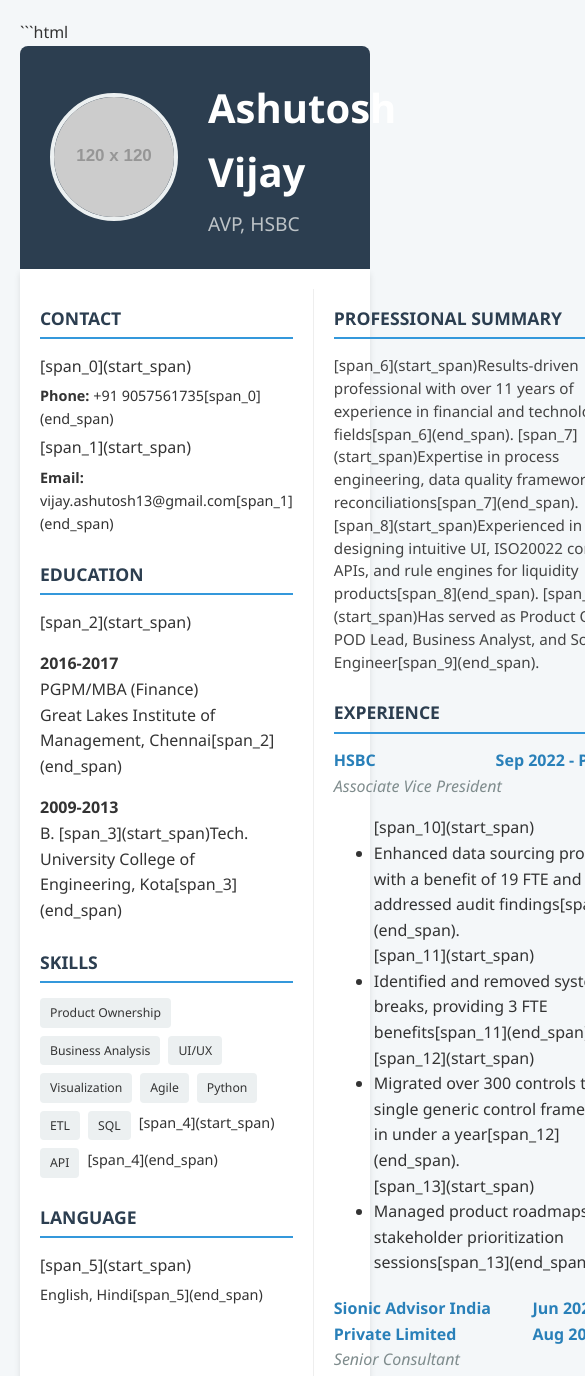
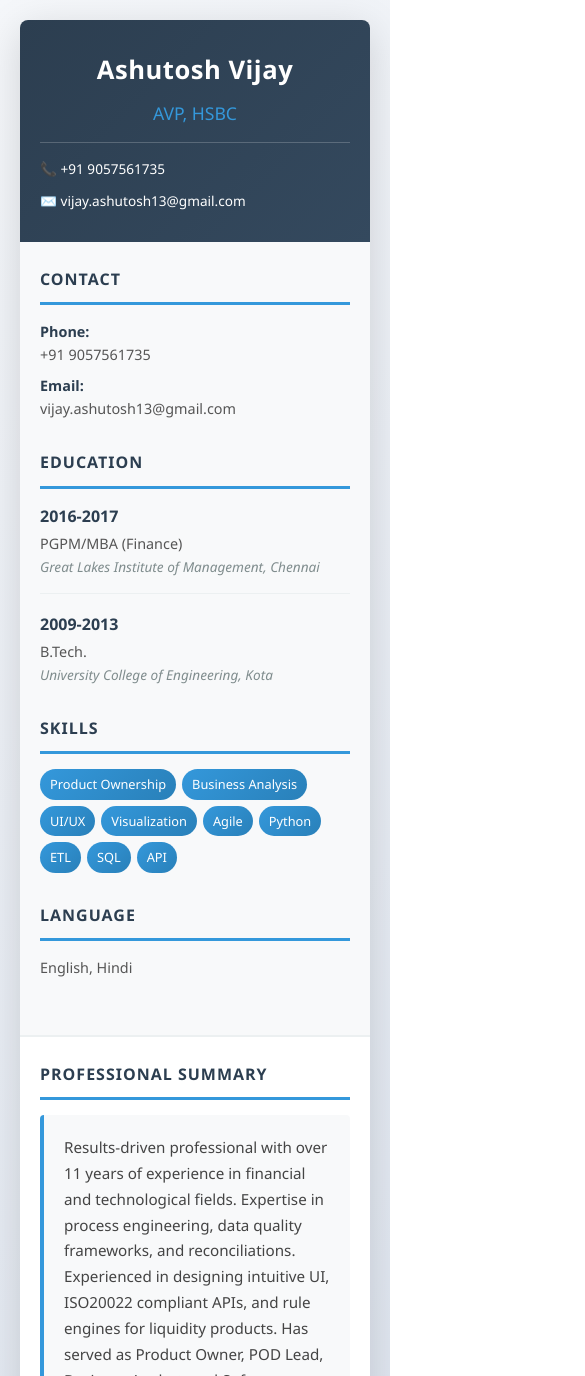
Before and after one commit to advij91/bio, a plain HTML site: page bio.html in a window 390 px wide. Shown: the top 1376 px of the page, 585 px wide, since content can reach past the window. Drawn offline with Linux system fonts and the light colour scheme; placeholder pictures from the web are drawn by us.

Commit message:
Improve resume design and fix HTML structure

````diff
--- a/bio.html
+++ b/bio.html
@@ -1,4 +1,3 @@
-```html
 <!DOCTYPE html>
 <html lang="en">
 <head>
@@ -6,168 +5,429 @@
     <meta name="viewport" content="width=device-width, initial-scale=1.0">
     <title>Resume - Ashutosh Vijay</title>
     <style>
+        * {
+            margin: 0;
+            padding: 0;
+            box-sizing: border-box;
+        }
+
         body {
             font-family: 'Segoe UI', Tahoma, Geneva, Verdana, sans-serif;
             line-height: 1.6;
             color: #333;
+            background: linear-gradient(135deg, #f5f7fa 0%, #c3cfe2 100%);
+            padding: 20px;
+            min-height: 100vh;
+        }
+
+        .resume-container {
             max-width: 900px;
             margin: 0 auto;
-            padding: 20px;
-            background-color: #f4f7f9;
+            background: white;
+            border-radius: 8px;
+            box-shadow: 0 10px 40px rgba(0, 0, 0, 0.15);
+            overflow: hidden;
         }
+
         .header {
+            background: linear-gradient(135deg, #2c3e50 0%, #34495e 100%);
+            color: white;
+            padding: 40px 30px;
+            text-align: center;
+        }
+
+        .header h1 {
+            font-size: 2.5em;
+            font-weight: 700;
+            margin-bottom: 8px;
+            letter-spacing: 0.5px;
+        }
+
+        .header .title {
+            font-size: 1.3em;
+            color: #3498db;
+            font-weight: 500;
+            margin-bottom: 15px;
+        }
+
+        .header-contact {
+            display: flex;
+            justify-content: center;
+            gap: 25px;
+            font-size: 0.95em;
+            flex-wrap: wrap;
+            margin-top: 15px;
+            border-top: 1px solid rgba(255, 255, 255, 0.2);
+            padding-top: 15px;
+        }
+
+        .header-contact span {
             display: flex;
             align-items: center;
-            background: #2c3e50;
-            color: white;
-            padding: 30px;
-            border-radius: 8px 8px 0 0;
+            gap: 8px;
         }
-        .header-img {
-            width: 120px;
-            height: 120px;
-            border-radius: 50%;
-            border: 4px solid #ecf0f1;
-            margin-right: 30px;
+
+        .content-wrapper {
+            display: grid;
+            grid-template-columns: 280px 1fr;
+            gap: 0;
         }
-        .header-text h1 {
-            margin: 0;
-            font-size: 2.5em;
+
+        .sidebar {
+            background: #f8f9fa;
+            padding: 30px 20px;
+            border-right: 2px solid #ecf0f1;
         }
-        .header-text p {
-            margin: 5px 0 0;
-            font-size: 1.2em;
-            color: #bdc3c7;
+
+        .main-content {
+            padding: 30px 30px;
         }
-        .container {
-            display: grid;
-            grid-template-columns: 1fr 2fr;
-            gap: 20px;
-            background: white;
-            padding: 20px;
-            border-radius: 0 0 8px 8px;
-            box-shadow: 0 4px 6px rgba(0,0,0,0.1);
+
+        section {
+            margin-bottom: 30px;
         }
-        .sidebar {
-            border-right: 1px solid #eee;
-            padding-right: 20px;
-        }
-        section {
-            margin-bottom: 25px;
-        }
+
         h2 {
             color: #2c3e50;
-            border-bottom: 2px solid #3498db;
-            padding-bottom: 5px;
+            border-bottom: 3px solid #3498db;
+            padding-bottom: 10px;
             text-transform: uppercase;
             font-size: 1.1em;
+            margin-bottom: 15px;
+            letter-spacing: 1px;
+            font-weight: 600;
         }
-        .contact-info p, .skills-list, .lang-list {
+
+        .contact-info p {
             font-size: 0.9em;
-            margin: 5px 0;
+            margin: 8px 0;
+            color: #555;
+            word-break: break-word;
         }
+
+        .contact-info strong {
+            color: #2c3e50;
+        }
+
+        .education-item {
+            margin-bottom: 18px;
+            padding-bottom: 15px;
+            border-bottom: 1px solid #ecf0f1;
+        }
+
+        .education-item:last-child {
+            border-bottom: none;
+            margin-bottom: 0;
+            padding-bottom: 0;
+        }
+
+        .education-item p {
+            font-size: 0.9em;
+            line-height: 1.5;
+            color: #555;
+        }
+
+        .education-item strong {
+            color: #2c3e50;
+            display: block;
+            margin-bottom: 3px;
+        }
+
+        .education-item em {
+            display: block;
+            color: #7f8c8d;
+            font-size: 0.85em;
+            margin-top: 2px;
+        }
+
         .skills-list {
-            list-style: none;
-            padding: 0;
             display: flex;
             flex-wrap: wrap;
             gap: 8px;
+            list-style: none;
         }
+
         .skill-tag {
-            background: #ecf0f1;
-            padding: 5px 10px;
+            background: linear-gradient(135deg, #3498db, #2980b9);
+            color: white;
+            padding: 6px 12px;
+            border-radius: 20px;
+            font-size: 0.85em;
+            font-weight: 500;
+            transition: all 0.3s ease;
+            cursor: default;
+            display: inline-block;
+        }
+
+        .skill-tag:hover {
+            transform: translateY(-2px);
+            box-shadow: 0 4px 12px rgba(52, 152, 219, 0.4);
+        }
+
+        .language-list {
+            font-size: 0.9em;
+            color: #555;
+        }
+
+        .professional-summary {
+            font-size: 0.95em;
+            color: #444;
+            line-height: 1.7;
+            background: #f8f9fa;
+            padding: 20px;
+            border-left: 4px solid #3498db;
             border-radius: 4px;
-            font-size: 0.85em;
         }
+
         .experience-item {
-            margin-bottom: 20px;
+            margin-bottom: 25px;
+            padding-bottom: 20px;
+            border-bottom: 1px solid #ecf0f1;
         }
+
+        .experience-item:last-child {
+            border-bottom: none;
+            margin-bottom: 0;
+            padding-bottom: 0;
+        }
+
         .exp-header {
             display: flex;
             justify-content: space-between;
-            font-weight: bold;
-            color: #2980b9;
+            align-items: baseline;
+            margin-bottom: 5px;
+            flex-wrap: wrap;
+            gap: 10px;
         }
+
+        .company-name {
+            font-weight: 700;
+            color: #2c3e50;
+            font-size: 1.05em;
+        }
+
+        .date-range {
+            font-size: 0.9em;
+            color: #7f8c8d;
+            font-weight: 500;
+        }
+
         .job-title {
             font-style: italic;
-            color: #7f8c8d;
-            margin-bottom: 5px;
+            color: #3498db;
+            margin-bottom: 10px;
+            font-weight: 500;
         }
+
+        .experience-item ul {
+            list-style: none;
+            margin-left: 0;
+        }
+
+        .experience-item li {
+            font-size: 0.9em;
+            margin-bottom: 8px;
+            padding-left: 20px;
+            position: relative;
+            color: #555;
+            line-height: 1.5;
+        }
+
+        .experience-item li:before {
+            content: "▸";
+            position: absolute;
+            left: 0;
+            color: #3498db;
+            font-weight: bold;
+        }
+
         .project-table {
             width: 100%;
             border-collapse: collapse;
-            margin: 15px 0;
+            margin: 20px 0;
             font-size: 0.9em;
+            box-shadow: 0 2px 8px rgba(0, 0, 0, 0.08);
+            border-radius: 4px;
+            overflow: hidden;
         }
-        .project-table th, .project-table td {
-            border: 1px solid #ddd;
-            padding: 10px;
+
+        .project-table th,
+        .project-table td {
+            padding: 12px 15px;
             text-align: left;
+            border: 1px solid #ecf0f1;
         }
+
         .project-table th {
+            background: linear-gradient(135deg, #ecf0f1, #e0e6ed);
+            color: #2c3e50;
+            font-weight: 600;
+            width: 25%;
+        }
+
+        .project-table td {
+            color: #555;
+        }
+
+        .project-table tr:hover {
             background-color: #f8f9fa;
-            width: 30%;
         }
-        .summary {
-            font-size: 0.95em;
-            color: #444;
-            line-height: 1.5;
+
+        /* Responsive Design */
+        @media (max-width: 768px) {
+            .content-wrapper {
+                grid-template-columns: 1fr;
+            }
+
+            .sidebar {
+                border-right: none;
+                border-bottom: 2px solid #ecf0f1;
+                padding: 25px 20px;
+            }
+
+            .header {
+                padding: 30px 20px;
+            }
+
+            .header h1 {
+                font-size: 2em;
+            }
+
+            .header-contact {
+                gap: 15px;
+                font-size: 0.85em;
+            }
+
+            .main-content {
+                padding: 25px 20px;
+            }
+
+            .exp-header {
+                flex-direction: column;
+                align-items: flex-start;
+            }
+
+            .project-table {
+                font-size: 0.85em;
+            }
+
+            .project-table th,
+            .project-table td {
+                padding: 10px 12px;
+            }
+        }
+
+        @media (max-width: 480px) {
+            .header h1 {
+                font-size: 1.6em;
+            }
+
+            .header .title {
+                font-size: 1.1em;
+            }
+
+            .header-contact {
+                flex-direction: column;
+                gap: 10px;
+            }
+
+            h2 {
+                font-size: 1em;
+            }
+
+            .skills-list {
+                gap: 6px;
+            }
+
+            .skill-tag {
+                padding: 5px 10px;
+                font-size: 0.8em;
+            }
+        }
+
+        /* Print Styles */
+        @media print {
+            body {
+                background: white;
+                padding: 0;
+            }
+
+            .resume-container {
+                box-shadow: none;
+                border-radius: 0;
+            }
+
+            .skill-tag:hover {
+                transform: none;
+                box-shadow: none;
+            }
         }
     </style>
 </head>
 <body>
 
+    <div class="resume-container">
+
         <div class="header">
-        <img src="https://via.placeholder.com/120" alt="Ashutosh Vijay" class="header-img">
-        <div class="header-text">
             <h1>Ashutosh Vijay</h1>
-            <p>AVP, HSBC</p>
+            <div class="title">AVP, HSBC</div>
+            <div class="header-contact">
+                <span>📞 +91 9057561735</span>
+                <span>✉️ vijay.ashutosh13@gmail.com</span>
             </div>
         </div>
 
-    <div class="container">
+        <div class="content-wrapper">
             <div class="sidebar">
                 <section class="contact-info">
                     <h2>Contact</h2>
-                [span_0](start_span)<p><strong>Phone:</strong> +91 9057561735[span_0](end_span)</p>
-                [span_1](start_span)<p><strong>Email:</strong> vijay.ashutosh13@gmail.com[span_1](end_span)</p>
+                    <p><strong>Phone:</strong><br>+91 9057561735</p>
+                    <p><strong>Email:</strong><br>vijay.ashutosh13@gmail.com</p>
                 </section>
 
                 <section>
                     <h2>Education</h2>
-                [span_2](start_span)<p><strong>2016-2017</strong><br>PGPM/MBA (Finance)<br>Great Lakes Institute of Management, Chennai[span_2](end_span)</p>
-                <p><strong>2009-2013</strong><br>B. [span_3](start_span)Tech.<br>University College of Engineering, Kota[span_3](end_span)</p>
+                    <div class="education-item">
+                        <strong>2016-2017</strong>
+                        <p>PGPM/MBA (Finance)</p>
+                        <em>Great Lakes Institute of Management, Chennai</em>
+                    </div>
+                    <div class="education-item">
+                        <strong>2009-2013</strong>
+                        <p>B.Tech.</p>
+                        <em>University College of Engineering, Kota</em>
+                    </div>
                 </section>
 
                 <section>
                     <h2>Skills</h2>
-                <div class="skills-list">
-                    <span class="skill-tag">Product Ownership</span>
-                    <span class="skill-tag">Business Analysis</span>
-                    <span class="skill-tag">UI/UX</span>
-                    <span class="skill-tag">Visualization</span>
-                    <span class="skill-tag">Agile</span>
-                    <span class="skill-tag">Python</span>
-                    <span class="skill-tag">ETL</span>
-                    <span class="skill-tag">SQL</span>
-                    [span_4](start_span)<span class="skill-tag">API</span>[span_4](end_span)
-                </div>
+                    <ul class="skills-list">
+                        <li class="skill-tag">Product Ownership</li>
+                        <li class="skill-tag">Business Analysis</li>
+                        <li class="skill-tag">UI/UX</li>
+                        <li class="skill-tag">Visualization</li>
+                        <li class="skill-tag">Agile</li>
+                        <li class="skill-tag">Python</li>
+                        <li class="skill-tag">ETL</li>
+                        <li class="skill-tag">SQL</li>
+                        <li class="skill-tag">API</li>
+                    </ul>
                 </section>
 
                 <section>
                     <h2>Language</h2>
-                [span_5](start_span)<p class="lang-list">English, Hindi[span_5](end_span)</p>
+                    <p class="language-list">English, Hindi</p>
                 </section>
             </div>
 
             <div class="main-content">
                 <section>
                     <h2>Professional Summary</h2>
-                <p class="summary">
-                    [span_6](start_span)Results-driven professional with over 11 years of experience in financial and technological fields[span_6](end_span).
-                    [span_7](start_span)Expertise in process engineering, data quality frameworks, and reconciliations[span_7](end_span).
-                    [span_8](start_span)Experienced in designing intuitive UI, ISO20022 compliant APIs, and rule engines for liquidity products[span_8](end_span).
-                    [span_9](start_span)Has served as Product Owner, POD Lead, Business Analyst, and Software Engineer[span_9](end_span).
+                    <p class="professional-summary">
+                        Results-driven professional with over 11 years of experience in financial and technological fields.
+                        Expertise in process engineering, data quality frameworks, and reconciliations.
+                        Experienced in designing intuitive UI, ISO20022 compliant APIs, and rule engines for liquidity products.
+                        Has served as Product Owner, POD Lead, Business Analyst, and Software Engineer.
                     </p>
                 </section>
 
@@ -176,52 +436,52 @@
 
                     <div class="experience-item">
                         <div class="exp-header">
-                        <span>HSBC</span>
-                        <span>Sep 2022 - Present</span>
+                            <span class="company-name">HSBC</span>
+                            <span class="date-range">Sep 2022 - Present</span>
                         </div>
                         <div class="job-title">Associate Vice President</div>
                         <ul>
-                        [span_10](start_span)<li>Enhanced data sourcing processes with a benefit of 19 FTE and addressed audit findings[span_10](end_span).</li>
-                        [span_11](start_span)<li>Identified and removed systematic breaks, providing 3 FTE benefits[span_11](end_span).</li>
-                        [span_12](start_span)<li>Migrated over 300 controls to a single generic control framework in under a year[span_12](end_span).</li>
-                        [span_13](start_span)<li>Managed product roadmaps and stakeholder prioritization sessions[span_13](end_span).</li>
+                            <li>Enhanced data sourcing processes with a benefit of 19 FTE and addressed audit findings.</li>
+                            <li>Identified and removed systematic breaks, providing 3 FTE benefits.</li>
+                            <li>Migrated over 300 controls to a single generic control framework in under a year.</li>
+                            <li>Managed product roadmaps and stakeholder prioritization sessions.</li>
                         </ul>
                     </div>
 
                     <div class="experience-item">
                         <div class="exp-header">
-                        <span>Sionic Advisor India Private Limited</span>
-                        <span>Jun 2021 - Aug 2022</span>
+                            <span class="company-name">Sionic Advisor India Private Limited</span>
+                            <span class="date-range">Jun 2021 - Aug 2022</span>
                         </div>
                         <div class="job-title">Senior Consultant</div>
                         <ul>
-                        [span_14](start_span)<li>Developed generic control frameworks for faster regulatory change onboarding[span_14](end_span).</li>
-                        [span_15](start_span)<li>Standardized change management processes and implemented best practices[span_15](end_span).</li>
+                            <li>Developed generic control frameworks for faster regulatory change onboarding.</li>
+                            <li>Standardized change management processes and implemented best practices.</li>
                         </ul>
                     </div>
 
                     <div class="experience-item">
                         <div class="exp-header">
-                        <span>BNY Mellon Technologies</span>
-                        <span>May 2017 - May 2021</span>
+                            <span class="company-name">BNY Mellon Technologies</span>
+                            <span class="date-range">May 2017 - May 2021</span>
                         </div>
                         <div class="job-title">Tech Lead Business Analyst</div>
                         <ul>
-                        [span_16](start_span)<li>Managed business analysis for shared services data and external API services[span_16](end_span).</li>
-                        [span_17](start_span)<li>Designed ISO 20022 compliant API responses and redesigned UX for cash/custody widgets[span_17](end_span).</li>
-                        [span_18](start_span)<li>Created BA process templates for Agile and Waterfall techniques[span_18](end_span).</li>
+                            <li>Managed business analysis for shared services data and external API services.</li>
+                            <li>Designed ISO 20022 compliant API responses and redesigned UX for cash/custody widgets.</li>
+                            <li>Created BA process templates for Agile and Waterfall techniques.</li>
                         </ul>
                     </div>
 
                     <div class="experience-item">
                         <div class="exp-header">
-                        <span>Accenture Services Private Limited</span>
-                        <span>Dec 2013 - Apr 2016</span>
+                            <span class="company-name">Accenture Services Private Limited</span>
+                            <span class="date-range">Dec 2013 - Apr 2016</span>
                         </div>
                         <div class="job-title">Software Engineer Analyst</div>
                         <ul>
-                        [span_19](start_span)<li>Handled position reconciliation and end-of-day processing for trade solutions[span_19](end_span).</li>
-                        [span_20](start_span)<li>Created FSDs and FRDs for system enhancements[span_20](end_span).</li>
+                            <li>Handled position reconciliation and end-of-day processing for trade solutions.</li>
+                            <li>Created FSDs and FRDs for system enhancements.</li>
                         </ul>
                     </div>
                 </section>
@@ -232,45 +492,45 @@
                     <table class="project-table">
                         <tr>
                             <th>Project</th>
-                        [span_21](start_span)<td><strong>Generic Control Frameworks for Regulatory Reporting</strong>[span_21](end_span)</td>
+                            <td><strong>Generic Control Frameworks for Regulatory Reporting</strong></td>
                         </tr>
                         <tr>
                             <th>Details</th>
-                        <td>Strategic project to improve operational efficiency for Data Quality Control. [span_22](start_span)Enables faster turnaround for regulatory changes[span_22](end_span).</td>
+                            <td>Strategic project to improve operational efficiency for Data Quality Control. Enables faster turnaround for regulatory changes.</td>
                         </tr>
                         <tr>
                             <th>Responsibilities</th>
-                        [span_23](start_span)<td>Designed frameworks using Data3Sixty and Python (Pandas/Numpy) for performance optimization[span_23](end_span).</td>
+                            <td>Designed frameworks using Data3Sixty and Python (Pandas/Numpy) for performance optimization.</td>
                         </tr>
                         <tr>
                             <th>Tools</th>
-                        [span_24](start_span)<td>Data3Sixty, Python, MS Office, JIRA[span_24](end_span)</td>
+                            <td>Data3Sixty, Python, MS Office, JIRA</td>
                         </tr>
                     </table>
 
                     <table class="project-table">
                         <tr>
                             <th>Project</th>
-                        [span_25](start_span)<td><strong>Nexen Data Services</strong>[span_25](end_span)</td>
+                            <td><strong>Nexen Data Services</strong></td>
                         </tr>
                         <tr>
                             <th>Details</th>
-                        [span_26](start_span)<td>One-stop solution for enterprise-wide client data requirements using APIs[span_26](end_span).</td>
+                            <td>One-stop solution for enterprise-wide client data requirements using APIs.</td>
                         </tr>
                         <tr>
                             <th>Responsibilities</th>
-                        [span_27](start_span)<td>Designed PSD2 compliant cash API requests/responses; used Postman for testing and Python for parsing responses[span_27](end_span).</td>
+                            <td>Designed PSD2 compliant cash API requests/responses; used Postman for testing and Python for parsing responses.</td>
                         </tr>
                         <tr>
                             <th>Tools</th>
-                        [span_28](start_span)<td>SQL, Oracle, Postman, Python, SWIFT Standards Editor[span_28](end_span)</td>
+                            <td>SQL, Oracle, Postman, Python, SWIFT Standards Editor</td>
                         </tr>
                     </table>
                 </section>
             </div>
         </div>
 
+    </div>
+
 </body>
 </html>
-
-```
````
Lines whose indentation alone changed are shown as unchanged.
